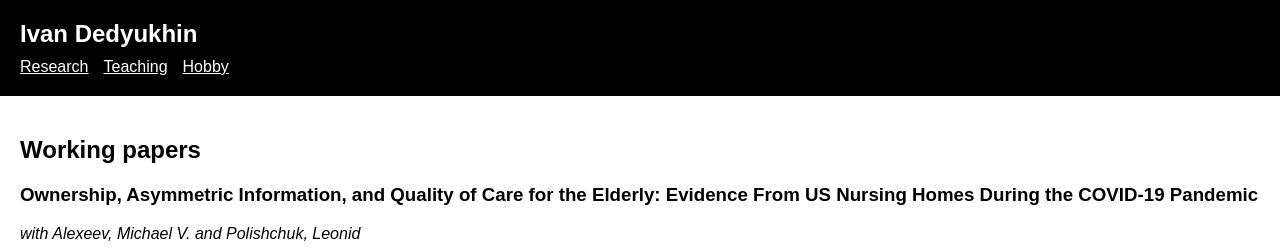
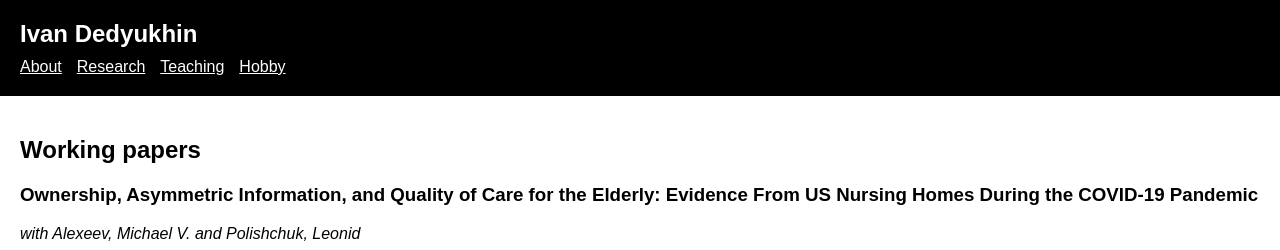
Before and after one commit to Dedyukhin/dedyukhin.github.io, a Jekyll site: the page built from Research.md, in a window 1280 px wide. Shown: the top 250 px of the page. Built offline with Jekyll 4.4.1, drawn with Linux system fonts in a browser that asks for light colours.

Commit message:
Update navigation.yml

```diff
--- a/_data/navigation.yml
+++ b/_data/navigation.yml
@@ -1,5 +1,8 @@
 docs_list_title: Ivan Dedyukhin
 docs:
+
+- title: About
+  url: /
 
 - title: Research
   url: /research/
```
